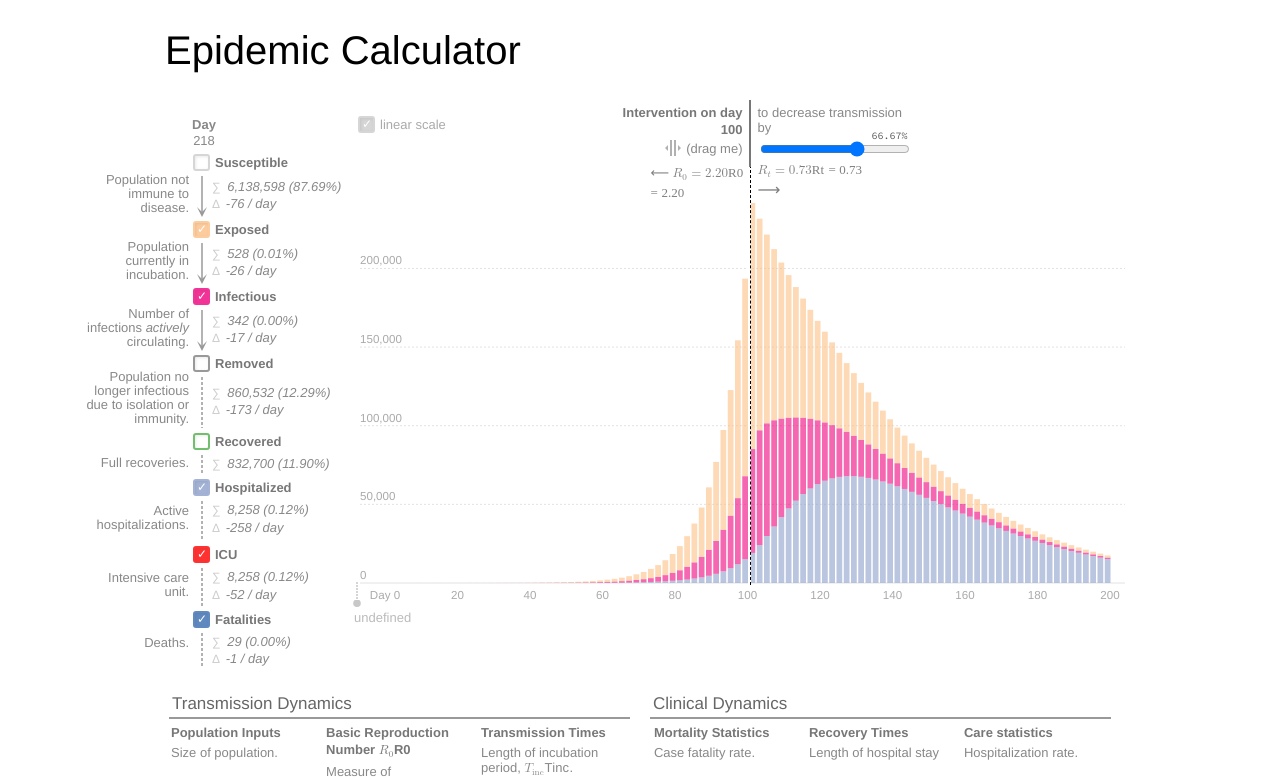
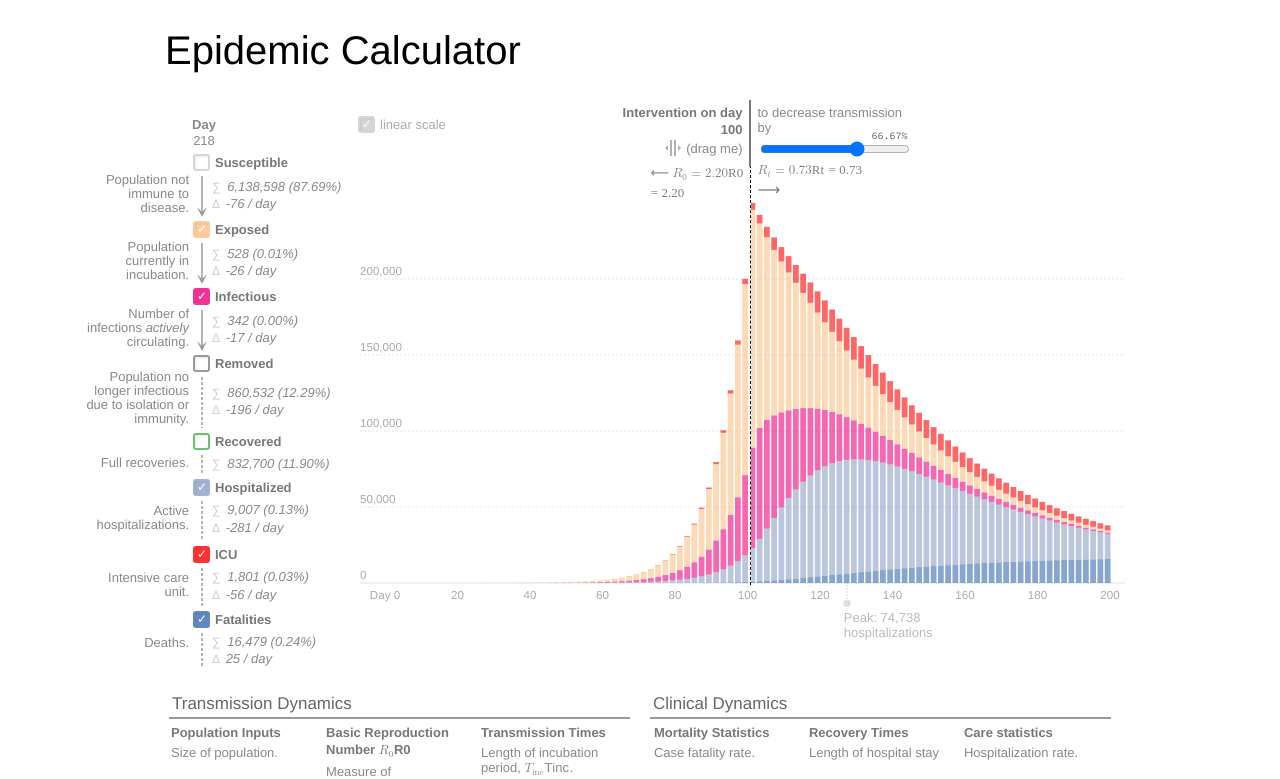
Before and after one commit to gabgoh/epcalc, a Svelte app: page / in a window 1280 px wide. Shown: the top 779 px of the page. Built offline with nearby package versions, Linux system fonts and the light colour scheme; the HTML template or start-up script is replaced by a standard one.

Commit message:
Fix ICU calculation and add it to chart

```diff
--- a/src/App.svelte
+++ b/src/App.svelte
@@ -160,7 +160,7 @@
       var Fatal    = x.recoveringFatal // [6]Recovering (Fatal)
       var R_Mild   = x.recoveredMild // [7]Recovered
       var R_Severe = x.recoveredSevere // [8]Recovered
-      var Icu      = x.recoveringSevereHospital + x.recoveringFatal
+      var Icu      = x.recoveringSevereHospital + x.recoveringFatal * P_ICU
       var R_Fatal  = x.dead // [9]Dead
 
       var p_severe = P_SEVERE
@@ -174,20 +174,13 @@
       var dSevere   =  p_severe*gamma*I - (1/D_hospital_lag)*Severe
       var dSevere_H =  (1/D_hospital_lag)*Severe - (1/D_recovery_severe)*Severe_H
       // % of population hospitalized
-      var dFatal    =  p_fatal*gamma*(dSevere_H) * P_ICU  - (1/D_death)*Fatal
+      var dFatal    =  p_fatal*gamma*I  - (1/D_death)*Fatal
       // % population immune or isolated
       var dR_Mild   =  (1/D_recovery_mild)*Mild
       // % of population who recover
       var dR_Severe =  (1/D_recovery_severe)*Severe_H
       // % of population who die
       var dR_Fatal  =  (1/D_death)*Fatal
-
-      if (window.debug) {
-        console.log('ICU', N*Icu);
-        console.log('Fatal', Math.round(N*R_Fatal));
-        console.log('dR_Fatal', N * (1/D_death)*Fatal);
-        // debugger
-      }
 
       //      0   1   2   3      4        5          6       7        8          9
       return {
@@ -226,8 +219,14 @@
     var Iters = []
     while (steps--) {
       if ((steps+1) % (sample_step) == 0) {
-        //    Dead   Hospital          Recovered        Infectious   Exposed
-        P.push([ N*v.dead, N*(v.recoveringSevereHospital+v.recoveringFatal),  N*(v.recoveredMild + v.recoveredSevere), N*v.infectious,    N*v.exposed ])
+        P.push([
+          N*v.dead, // Dead
+          N*(v.recoveringSevereHospital+v.recoveringFatal), // Hospital
+          N*(v.recoveredMild + v.recoveredSevere), // Recovered
+          N*v.infectious, // Invectious
+          N*v.exposed, // Exposed
+          N*(v.recoveringSevereHospital+v.recoveringFatal) * P_ICU, // ICU
+        ])
         Iters.push(v)
         TI.push(N*(1-v.susectable))
         // console.log((v.susectable + v.exposed + v.infectious + v.recoveringMild + v.recoveringSevereHome + v.recoveringSevereHospital + v.recoveringFatal + v.recoveredMild + v.recoveredSevere + v.dead))
@@ -452,7 +451,10 @@
      //    Dead   Hospital          Recovered        Infectious   Exposed
     var milestones = []
     for (var i = 0; i < P.length; i++) {
-      if (P[i][0] >= 0.5) {
+      if (window.debug) {
+        console.log(P);
+      }
+      if (P[i].dead >= 0.5) {
         milestones.push([i*dt, "First death"])
         break
       }
@@ -793,8 +795,8 @@
         <div class="legend" style="position:absolute;">
           <div class="legendtitle">ICU</div>
           <div style="padding-top: 3px; padding-bottom: 1px">
-          <div class="legendtextnum"><span style="font-size:12px; padding-right:3px; color:#CCC">∑</span> <i>{formatNumber(Math.round((N*(Iters[active_].recoveringSevereHospital+Iters[active_].recoveringFatal))))}
-                                  ({ (100*(Iters[active_].recoveringSevereHospital+Iters[active_].recoveringFatal)).toFixed(2) }%)</div>
+          <div class="legendtextnum"><span style="font-size:12px; padding-right:3px; color:#CCC">∑</span> <i>{formatNumber(Math.round((N*(Iters[active_].recoveringSevereHospital+Iters[active_].recoveringFatal) * P_ICU)))}
+                                  ({ (100*(Iters[active_].recoveringSevereHospital+Iters[active_].recoveringFatal) * P_ICU).toFixed(2) }%)</div>
           </div>
           <div class="legendtextnum"><span style="font-size:12px; padding-right:2px; color:#CCC">Δ</span> <i>{formatNumber(Math.round((N*(get_d(active_).recoveringSevereHospital+get_d(active_).recoveringFatal)) * P_ICU)) } / day</i>
                                  </div>
@@ -996,9 +998,9 @@
                   height:25px;
                   cursor:col-resize">
             {#each milestones as milestone}
-              <div style="position:absolute; left: {xScaleTime(milestone.susectable)+8}px; top: -30px;">
+              <div style="position:absolute; left: {xScaleTime(milestone[0])+8}px; top: -30px;">
                 <span style="opacity: 0.3"><Arrow height=30 arrowhead="#circle" dasharray = "2 1"/></span>
-                  <div class="tick" style="position: relative; left: 0px; top: 35px; max-width: 130px; color: #BBB; background-color: white; padding-left: 4px; padding-right: 4px">{@html milestone.exposed}</div>
+                  <div class="tick" style="position: relative; left: 0px; top: 35px; max-width: 130px; color: #BBB; background-color: white; padding-left: 4px; padding-right: 4px">{@html milestone[1]}</div>
               </div>
             {/each}
       </div>
```
